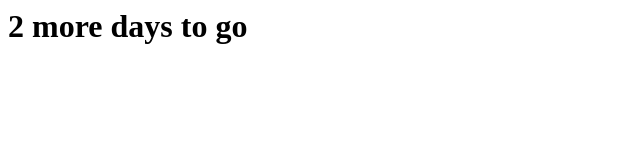
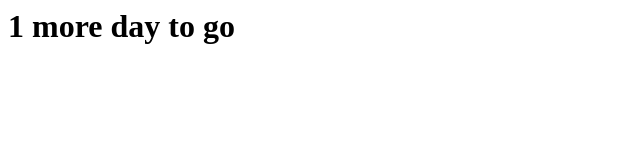
Before and after one commit to RamonGilabert/Gray, a plain HTML site: page index.html in a window 1280 px wide. Shown: the full height of the page, 0-640 px from the left. Drawn offline with Linux system fonts and the light colour scheme.

Commit message:
Add a new structure

```diff
--- a/index.html
+++ b/index.html
@@ -1 +1 @@
-<h1>2 more days to go</h1>
+<h1>1 more day to go</h1>
```
Also changed, not shown: public/html/index.html (added, +1 -0 lines), 2 other files.
